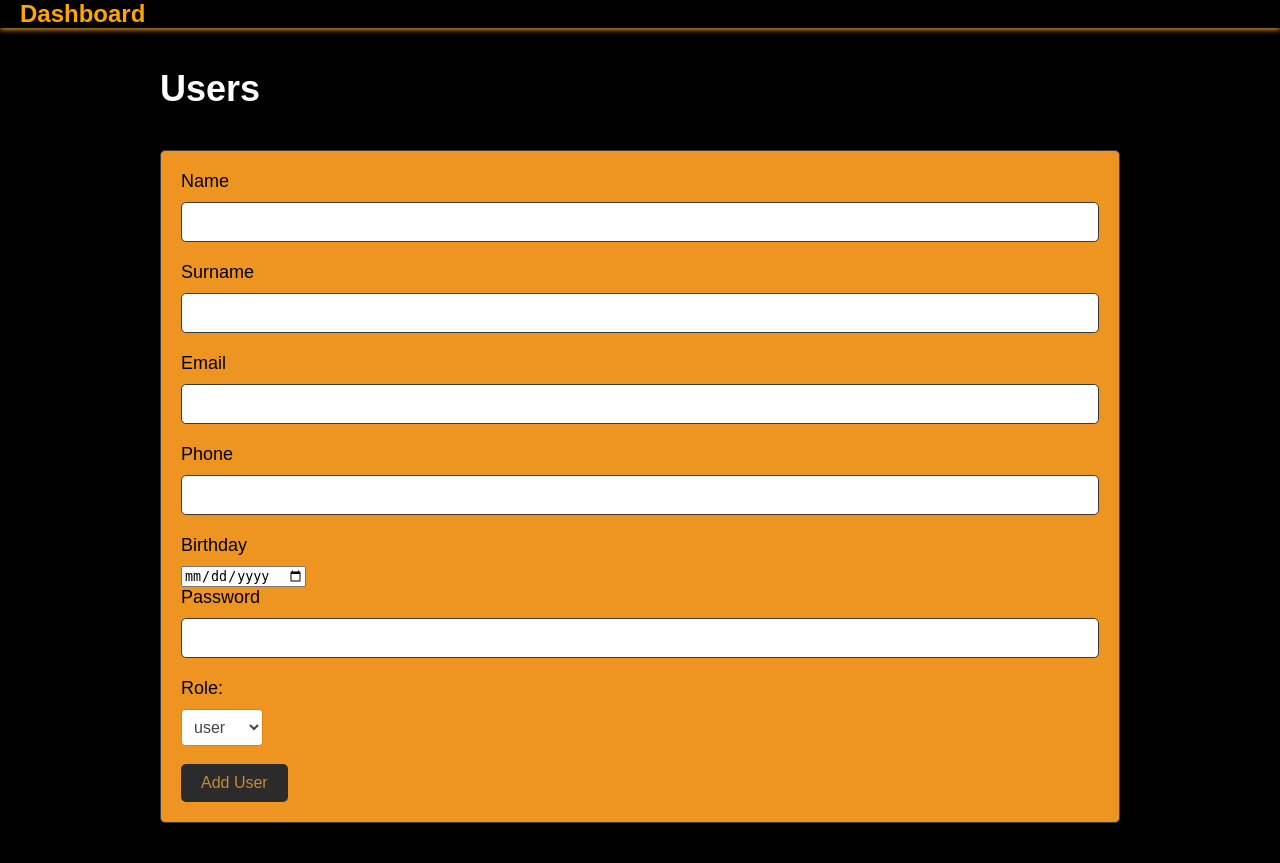
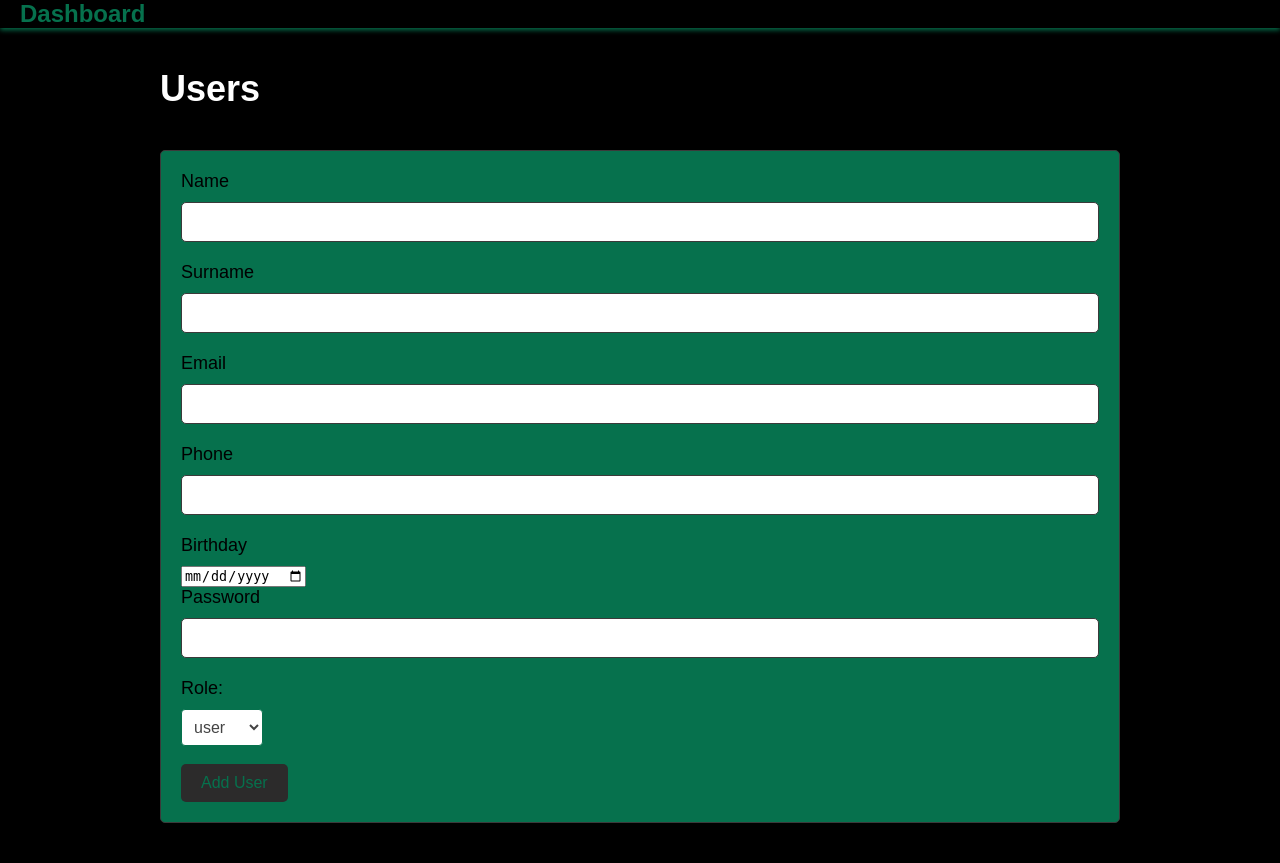
Before and after one commit to rronapajaziti/Web-design-Project, a PHP site: page /dashboard/userAdd.php in a window 1280 px wide. Run offline with PHP 8.4, Linux system fonts and the light colour scheme.

Commit message:
dashboard methods for users

```diff
--- a/dashboard/dashboardsStyle/userdashboard.css
+++ b/dashboard/dashboardsStyle/userdashboard.css
@@ -10,14 +10,14 @@
   }
   .navbar {
     background-color: black;
-    box-shadow: 0px 2px 5px rgb(201, 137, 53);
+    box-shadow: 0px 2px 5px rgb(6, 113, 77);
   }
   .navbar-brand {
     font-size: 24px;
     font-weight: bold;
     padding-left: 20px;
     text-decoration: none;
-    color: orange;
+    color:  rgb(6, 113, 77);
   }
   .container {
     max-width: 1000px;
@@ -31,7 +31,7 @@
     color: white;
   }
   form {
-    background-color: rgb(238, 149, 33);
+    background-color:  rgb(6, 113, 77);
     border: 1px solid rgb(59, 58, 58);
     border-radius: 5px;
     padding: 20px;
@@ -61,13 +61,13 @@
   }
 
   input[type="number"]:focus {
-    border-color: orange;
-    box-shadow: 0 0 6px orange;
+    border-color:  rgb(6, 113, 77);;
+    box-shadow: 0 0 6px  rgb(6, 113, 77);
   }
 
   button[type="submit"] {
     background-color: rgb(44, 43, 43);
-    color: rgb(201, 137, 53);
+    color: rgb(6, 113, 77);
     padding: 10px 20px;
     font-size: 16px;
     border: none;
@@ -76,7 +76,7 @@
   }
   button[type="submit"]:hover {
     background-color:rgb(44, 43, 43);
-    color: orange;
+    color: rgb(6, 113, 77);
 
   }
   table {
@@ -90,10 +90,10 @@
   }
   th {
     background-color: rgb(44, 43, 43);
-    color: orange;
+    color: rgb(6, 113, 77);
   }
   tr:nth-child(even) {
-    background-color: #f79e39;
+    background-color: rgb(6, 113, 77);
   }
   a.btn {
     margin-right: 10px;
@@ -113,7 +113,7 @@
   #selektimi {
     padding: 0.5em;
     font-size: 1em;
-    border: 1px solid rgb(224, 131, 8);
+    border: 1px solid rgb(6, 113, 77);
     border-radius: 0.25em;
     background-color: white;
     color: #444;
--- a/dashboard/userAdd.php
+++ b/dashboard/userAdd.php
@@ -4,7 +4,7 @@
   <title>Dashboard</title>
   <meta charset="UTF-8">
   <meta name="viewport" content="width=device-width, initial-scale=1.0">
-  <link rel="stylesheet" href="dashboardsStyle/userDashboard.css">
+  <link rel="stylesheet" href="dashboardsStyle/userdashboard.css">
 </head>
 <body>
   <nav class="navbar">
--- a/dashboard/userDashboard.php
+++ b/dashboard/userDashboard.php
@@ -4,7 +4,7 @@
   <title>Dashboard</title>
   <meta charset="UTF-8">
   <meta name="viewport" content="width=device-width, initial-scale=1.0">
-  <link rel="stylesheet" href="dashboardsStyle/userDashboard.css">
+  <link rel="stylesheet" href="dashboardsStyle/userdashboard.css">
 </head>
 <body>
   <nav class="navbar">
--- a/dashboard/userEdit.php
+++ b/dashboard/userEdit.php
@@ -4,7 +4,7 @@
   <title>Dashboard</title>
   <meta charset="UTF-8">
   <meta name="viewport" content="width=device-width, initial-scale=1.0">
-  <link rel="stylesheet" href="dashboardsStyle/userDashboard.css">
+  <link rel="stylesheet" href="dashboardsStyle/userdashboard.css">
 </head>
 <body>
   <nav class="navbar">
```
Also changed, not shown: Flights.php (+86 -56 lines), dashboard/dashboard.php (+6 -3 lines), dashboard/dashboardsStyle/dashboard.css (+5 -4 lines).
